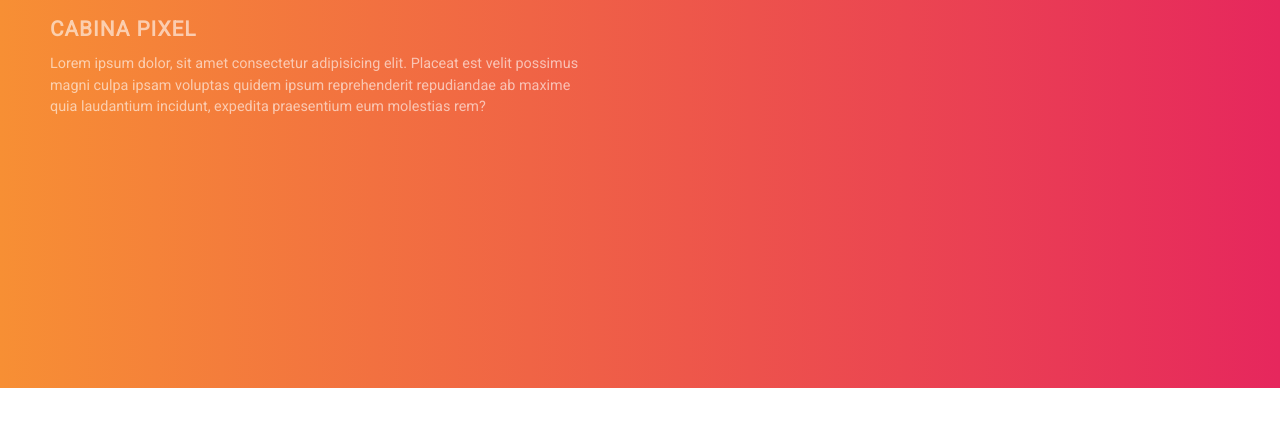
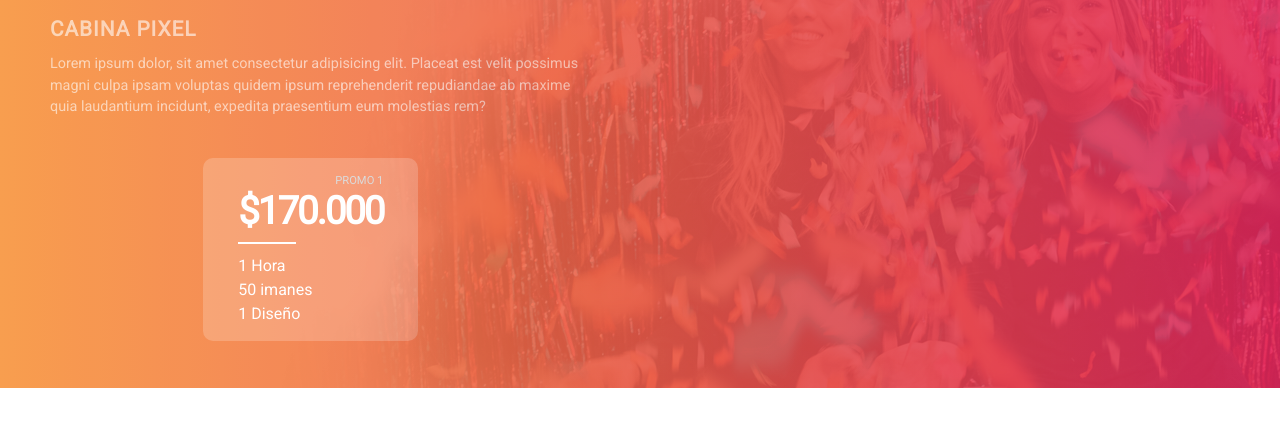
Before and after one commit to markobarraza/cabina_pixel, a plain HTML site: page index.html in a window 1280 px wide. Shown: the part 112-538 px from the top of the page. Drawn offline with nearby package versions, Linux system fonts and the light colour scheme.

Commit message:
se armo caja de promocion y img fondo hero banner

```diff
--- a/index.html
+++ b/index.html
@@ -14,11 +14,11 @@
 
     <!-- Main Style -->
     <link rel="stylesheet" href="css/main.css">
-
 </head>
 <body>
 
 <header class="hero_banner">
+    <div class="hero_degradado">
         <!-- menu desktop -->
         <nav>
             <div class="nav-wrapper">
@@ -48,6 +48,25 @@
             voluptas quidem ipsum reprehenderit repudiandae ab maxime quia laudantium incidunt, expedita praesentium
             eum molestias rem?</p>
         </div>
+        <div class="container">
+            <div class="row">
+                <div class="col m4 promo">
+                    <div class="promo_container">
+                        <span class="promo_number">Promo 1</span>
+                        <h2 class="promo_price">$170.000</h2>
+                        <div class="promo_line"></div>
+                        <div class="promo_detalles_container">
+                            <span class="promo_detalles">1 Hora</span>
+                            <span class="promo_detalles">50 imanes</span>
+                            <span class="promo_detalles">1 Diseño</span>
+                        </div>
+                    </div>
+                </div>
+                <div class="col m4"></div>
+                <div class="col m4"></div>
+            </div>
+        </div>
+    </div>
 </header>
 
 
--- a/sass/_header.sass
+++ b/sass/_header.sass
@@ -1,36 +1,71 @@
 .hero_banner
-    +horizontal-gradient(#f78f34, #e6275d)
     height: 500px
-    nav
-        background-color: transparent
-        box-shadow: unset
-        position: fixed
-        a
-            font-size: .8em
-        .logo-header
-            padding: 10px
-            width: 180px
-            .icon-nav
-                font-size: 1.4em
-                margin: 18px 0 0 0
-    .header_container
-        width: 600px
-        max-width: 100%
-        padding: 130px 0 0 50px
-        .header_title
-            font-size: 1.3em
-            font-weight: bold
-            letter-spacing: 1px
-            margin: 0
-            padding: 0
-            color: #ffffff
-            text-transform: uppercase
-            display: inline-block
-            opacity: .6
-        .header_text
-            font-size: .9em
-            font-weight: lighter
-            opacity: .6
-            color: #ffffff
-            margin: 10px 0 0 0
-            padding: 0
+    background-image: url(../img/hero-img.png)
+    background-position: right
+    background-repeat: no-repeat
+    .hero_degradado
+        +horizontal-gradient(#f78f34, #e6275d,)
+        opacity: .87
+        height: 500px
+        nav
+            background-color: transparent
+            box-shadow: unset
+            position: fixed
+            a
+                font-size: .8em
+            .logo-header
+                padding: 10px
+                width: 180px
+                .icon-nav
+                    font-size: 1.4em
+                    margin: 18px 0 0 0
+        // Texto Header
+        .header_container
+            width: 600px
+            max-width: 100%
+            padding: 130px 0 0 50px
+            .header_title
+                font-size: 1.3em
+                font-weight: bold
+                letter-spacing: 1px
+                margin: 0
+                padding: 0
+                color: #ffffff
+                text-transform: uppercase
+                display: inline-block
+                opacity: .6
+            .header_text
+                font-size: .9em
+                font-weight: lighter
+                opacity: .6
+                color: #ffffff
+                margin: 10px 0 0 0
+                padding: 0
+        // Caja Promociones
+        .promo
+            margin: 40px 0 0 0
+            .promo_container
+                background-color: rgba(255, 255, 255, 0.2)
+                border-radius: 10px
+                padding: 15px 35px
+                display: inline-block
+                color: white
+                .promo_number
+                    font-size: .7em
+                    text-transform: uppercase
+                    text-align: right
+                    display: block
+                    color: #d6d6d6
+                .promo_price
+                    font-size: 2.4em
+                    font-weight: bold
+                    letter-spacing: -2px
+                    margin: 0
+                .promo_line
+                    border-bottom: solid #ffffff 2px
+                    width: 40%
+                    margin: 10px 0
+                .promo_detalles_container
+                    margin: 5px 0 0 0
+                    .promo_detalles
+                        display: block
```
Also changed, not shown: css/main.css, csss/main.css (added), img/hero-img.png (added), 3 other files. Lines whose indentation alone changed are shown as unchanged.
